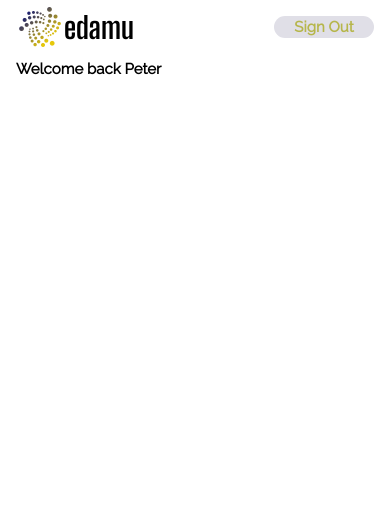
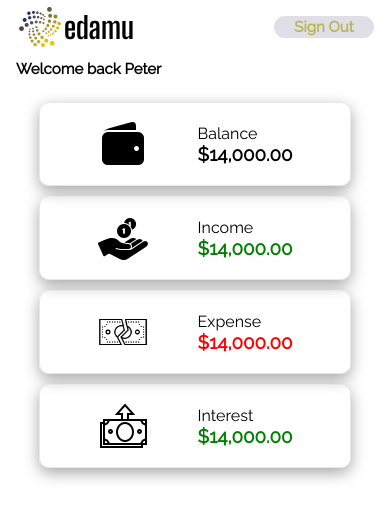
Before and after one commit to Akasi-M-P/edamu, a plain HTML site: page html/index.html in a window 390 px wide. Drawn offline with Linux system fonts and the light colour scheme.

Commit message:
worked on balance, income, expense and interest labels and also making them responsive

```diff
--- a/css/index.css
+++ b/css/index.css
@@ -16,6 +16,7 @@ nav {
     justify-content: space-between;
     align-items: center;
     padding: 1em 3em;
+    margin-bottom: 20px;
 }
 
 .welcome {
@@ -99,6 +100,104 @@ nav {
  }
 
 
- @media all and (max-width: 540px) {
 
- }
+
+/* Balance Section */
+section {
+    width: 100%;
+    display: flex;
+    justify-content: center;
+    gap: 100px;
+}
+
+.box {
+    width: 18% ;
+    padding: 1em 2em;
+    display: flex;
+    justify-content: center;
+    align-items: center;
+    gap: 50px;
+    border: 1px solid rgb(232, 232, 232);
+    border-radius: 10px;
+    box-shadow: rgba(0, 0, 0, 0.35) 0px 5px 15px;
+    cursor: pointer;
+}
+
+
+.box1:hover {
+    border: 2px solid rgb(167, 167, 224);
+    background-color: lightblue;
+    transition: background-color 0.3s;
+}
+
+/* You can define different hover effects for other boxes */
+.box2:hover {
+    border: 2px solid rgb(167, 167, 224);
+    background-color: lightgreen;
+    transition: background-color 0.3s;
+}
+
+.box3:hover {
+    border: 2px solid rgb(167, 167, 224);
+    background-color: lightcoral;
+    transition: background-color 0.3s;
+}
+
+.box4:hover {
+    border: 2px solid rgb(167, 167, 224);
+    background-color: lightgreen;
+    transition: background-color 0.3s;
+}
+
+.icon {
+    width: 50px;
+    height: 50px;
+}
+
+.title__money p {
+    font-family: "Raleway";
+}
+
+
+.title__money h3 {
+    font-family: "Raleway";
+}
+
+.income__money {
+    color: green;
+}
+
+.expense__money {
+    color: red;
+}
+
+.interest__money {
+    color: green;
+}
+
+
+
+/* Mobile */
+@media all and (max-width: 540px) {
+    section {
+    width: 100%;
+    margin-top: 3em;
+    display: block;
+    justify-content: center;
+    gap: 100px;
+}
+
+.box {
+    width: 80% ;
+    margin: 10px auto;
+    padding: 1em 2em;
+    display: flex;
+    justify-content: center;
+    align-items: center;
+    gap: 50px;
+    border: 1px solid rgb(232, 232, 232);
+    border-radius: 10px;
+    box-shadow: rgba(0, 0, 0, 0.35) 0px 5px 15px;
+    cursor: pointer;
+}
+}
--- a/html/index.html
+++ b/html/index.html
@@ -25,6 +25,36 @@
                 <img  src="/images/profile.jpg" alt="">
             </div>
         </nav>
+        <section>
+            <div class="box box1">
+                <img class="icon" src="/images/balance.png" alt="balance">
+                <div class="title__money">
+                    <p>Balance</p>
+                    <h3 class="balance__money">$14,000.00</h3>
+                </div>
+            </div>
+            <div class="box box2">
+                <img class="icon" src="/images/income.png" alt="balance">
+                <div class="title__money">
+                    <p class="income">Income</p>
+                    <h3 class="income__money">$14,000.00</h3>
+                </div>
+            </div>
+            <div class="box box3">
+                <img class="icon" src="/images/expense.png" alt="balance">
+                <div class="title__money">
+                    <p class="expense">Expense</p>
+                    <h3 class="expense__money">$14,000.00</h3>
+                </div>
+            </div>
+            <div class="box box4">
+                <img class="icon" src="/images/interest.png" alt="balance">
+                <div class="title__money">
+                    <p class="interest">Interest</p>
+                    <h3 class="interest__money">$14,000.00</h3>
+                </div>
+            </div>
+        </section>
     </Header>
 
     <script src="/js/index.js"></script>
```
Also changed, not shown: images/balance.png (added), images/expense.png (added), images/income.png (added), images/interest.png (added).
